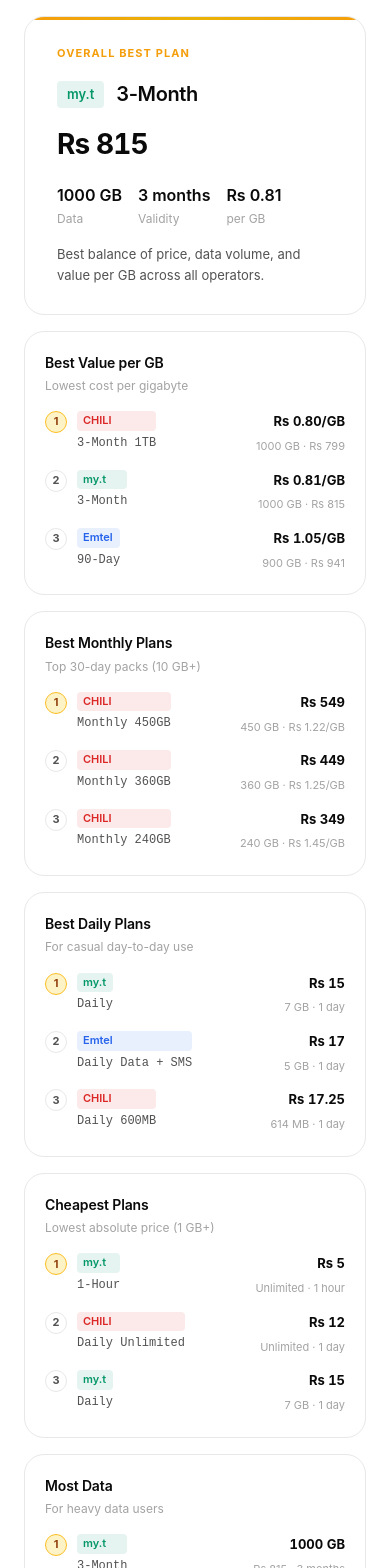
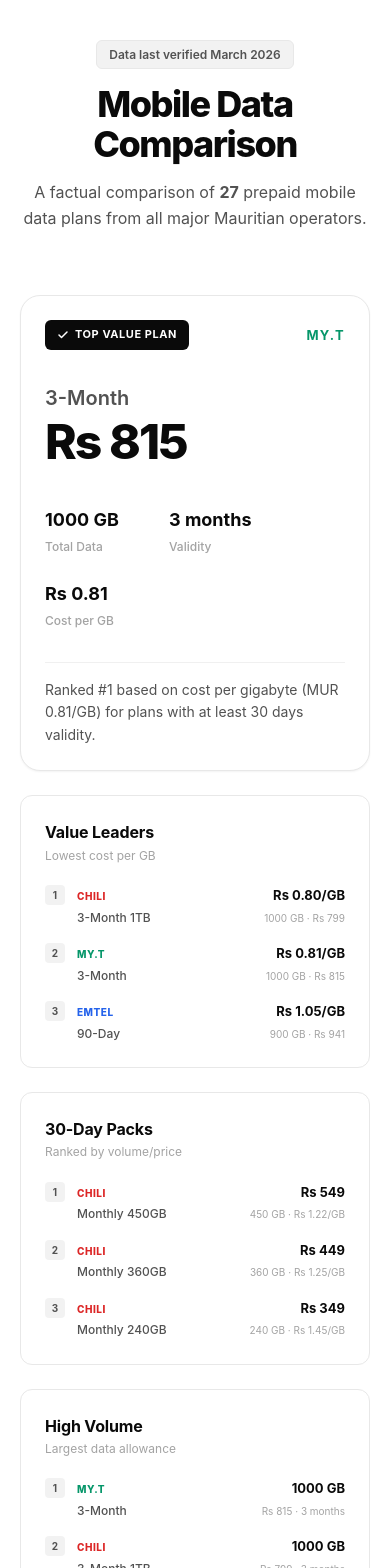
Before and after one commit to MrSunshyne/mauritius-internet-prices, a Nuxt app: page / in a window 390 px wide. Shown: the part 120-1688 px from the top of the page. Built offline with nearby package versions, Linux system fonts and the light colour scheme.

Commit message:
Redesign homepage with refined bento layout and interactions
Add hero summary section with large title, hover state on plan
items with rank highlight, cleaner card styling, inverted CTA
button, and factual description for the top value pick. Better
responsive breakpoints at 1024px and 768px.

```diff
--- a/app/pages/index.vue
+++ b/app/pages/index.vue
@@ -2,6 +2,12 @@
 import { plans, operators, type MobilePlan } from '~/data/plans'
 
 const { formatPrice, formatVolume, formatDuration, formatCostPerGb, costPerGb, costPerDay } = useMobilePlans()
+
+const hoveredPlanId = ref<string | number | null>(null)
+
+function setHover(id: string | number | null) {
+  hoveredPlanId.value = id
+}
 
 function operatorColor(slug: string): string {
   return operators.find(op => op.slug === slug)?.color ?? '#888'
@@ -72,158 +78,247 @@
 
 <template>
   <main class="main">
-    <!-- Overall Winner -->
+    <header class="summary">
+      <div class="summary-tag">Data last verified March 2026</div>
+      <h1 class="summary-title">Mobile Data Comparison</h1>
+      <p class="summary-desc">
+        A factual comparison of <strong>{{ plans.length }}</strong> prepaid mobile data plans from all major Mauritian operators.
+      </p>
+    </header>
+
     <div class="bento">
-      <div class="bento-winner">
-        <div class="winner-label">Overall Best Plan</div>
-        <div class="winner-content">
-          <div class="winner-header">
-            <span class="operator-badge large" :style="{ '--c': operatorColor(overallWinner.operatorSlug) }">
+      <!-- Top Value Recommendation -->
+      <section
+        class="bento-highlight"
+        :class="{ 'is-hovered': hoveredPlanId === overallWinner.id }"
+        @mouseenter="setHover(overallWinner.id)"
+        @mouseleave="setHover(null)"
+      >
+        <div class="highlight-header">
+          <div class="highlight-badge">
+            <svg width="12" height="12" viewBox="0 0 24 24" fill="none" stroke="currentColor" stroke-width="3">
+              <path d="M20 6L9 17l-5-5" stroke-linecap="round" stroke-linejoin="round"/>
+            </svg>
+            Top Value Plan
+          </div>
+          <span class="operator-tag" :style="{ '--c': operatorColor(overallWinner.operatorSlug) }">
             {{ overallWinner.operator }}
           </span>
-            <span class="winner-plan-name">{{ overallWinner.name }}</span>
         </div>
-          <div class="winner-price">{{ formatPrice(overallWinner.priceMur) }}</div>
-          <div class="winner-stats">
-            <div class="winner-stat">
-              <span class="winner-stat-value">{{ formatVolume(overallWinner) }}</span>
-              <span class="winner-stat-label">Data</span>
+
+        <div class="highlight-main">
+          <div class="highlight-info">
+            <h2 class="plan-name-large">{{ overallWinner.name }}</h2>
+            <div class="plan-price-large">{{ formatPrice(overallWinner.priceMur) }}</div>
           </div>
-            <div class="winner-stat">
-              <span class="winner-stat-value">{{ formatDuration(overallWinner.durationDays) }}</span>
-              <span class="winner-stat-label">Validity</span>
+
+          <div class="highlight-stats">
+            <div class="stat-box">
+              <span class="stat-value">{{ formatVolume(overallWinner) }}</span>
+              <span class="stat-label">Total Data</span>
             </div>
-            <div class="winner-stat">
-              <span class="winner-stat-value">{{ formatCostPerGb(overallWinner) }}</span>
-              <span class="winner-stat-label">per GB</span>
+            <div class="stat-box">
+              <span class="stat-value">{{ formatDuration(overallWinner.durationDays) }}</span>
+              <span class="stat-label">Validity</span>
             </div>
+            <div class="stat-box">
+              <span class="stat-value">{{ formatCostPerGb(overallWinner) }}</span>
+              <span class="stat-label">Cost per GB</span>
             </div>
-          <p class="winner-reason">
-            Best balance of price, data volume, and value per GB across all operators.
-          </p>
           </div>
         </div>
 
+        <p class="data-reason">
+          Ranked #1 based on cost per gigabyte (MUR {{ costPerGb(overallWinner)?.toFixed(2) }}/GB) for plans with at least 30 days validity.
+        </p>
+      </section>
+
       <!-- Best Value per GB -->
-      <div class="bento-card">
-        <h2 class="card-title">Best Value per GB</h2>
-        <p class="card-subtitle">Lowest cost per gigabyte</p>
-        <div class="card-plans">
-          <div v-for="(plan, i) in bestValuePerGb" :key="plan.id" class="plan-row">
-            <span class="rank" :class="`rank-${i + 1}`">{{ i + 1 }}</span>
-            <div class="plan-info">
-              <span class="operator-badge small" :style="{ '--c': operatorColor(plan.operatorSlug) }">{{ plan.operator }}</span>
-              <span class="plan-label">{{ plan.name }}</span>
+      <section class="bento-card">
+        <div class="card-header">
+          <h3 class="card-title">Value Leaders</h3>
+          <p class="card-desc">Lowest cost per GB</p>
         </div>
-            <div class="plan-meta">
-              <strong>{{ formatCostPerGb(plan) }}/GB</strong>
-              <span class="plan-detail">{{ formatVolume(plan) }} &middot; {{ formatPrice(plan.priceMur) }}</span>
+        <div class="plan-list">
+          <div
+            v-for="(plan, i) in bestValuePerGb"
+            :key="plan.id"
+            class="plan-item"
+            :class="{ 'is-hovered': hoveredPlanId === plan.id }"
+            @mouseenter="setHover(plan.id)"
+            @mouseleave="setHover(null)"
+          >
+            <div class="plan-rank">{{ i + 1 }}</div>
+            <div class="plan-body">
+              <div class="plan-top">
+                <span class="plan-op" :style="{ color: operatorColor(plan.operatorSlug) }">{{ plan.operator }}</span>
+                <span class="plan-val">{{ formatCostPerGb(plan) }}/GB</span>
+              </div>
+              <div class="plan-bottom">
+                <span class="plan-name">{{ plan.name }}</span>
+                <span class="plan-meta">{{ formatVolume(plan) }} &middot; {{ formatPrice(plan.priceMur) }}</span>
               </div>
             </div>
           </div>
         </div>
+      </section>
 
       <!-- Best Monthly -->
-      <div class="bento-card">
-        <h2 class="card-title">Best Monthly Plans</h2>
-        <p class="card-subtitle">Top 30-day packs (10 GB+)</p>
-        <div class="card-plans">
-          <div v-for="(plan, i) in bestMonthly" :key="plan.id" class="plan-row">
-            <span class="rank" :class="`rank-${i + 1}`">{{ i + 1 }}</span>
-            <div class="plan-info">
-              <span class="operator-badge small" :style="{ '--c': operatorColor(plan.operatorSlug) }">{{ plan.operator }}</span>
-              <span class="plan-label">{{ plan.name }}</span>
+      <section class="bento-card">
+        <div class="card-header">
+          <h3 class="card-title">30-Day Packs</h3>
+          <p class="card-desc">Ranked by volume/price</p>
         </div>
-            <div class="plan-meta">
-              <strong>{{ formatPrice(plan.priceMur) }}</strong>
-              <span class="plan-detail">{{ formatVolume(plan) }} &middot; {{ formatCostPerGb(plan) }}/GB</span>
+        <div class="plan-list">
+          <div
+            v-for="(plan, i) in bestMonthly"
+            :key="plan.id"
+            class="plan-item"
+            :class="{ 'is-hovered': hoveredPlanId === plan.id }"
+            @mouseenter="setHover(plan.id)"
+            @mouseleave="setHover(null)"
+          >
+            <div class="plan-rank">{{ i + 1 }}</div>
+            <div class="plan-body">
+              <div class="plan-top">
+                <span class="plan-op" :style="{ color: operatorColor(plan.operatorSlug) }">{{ plan.operator }}</span>
+                <span class="plan-val">{{ formatPrice(plan.priceMur) }}</span>
+              </div>
+              <div class="plan-bottom">
+                <span class="plan-name">{{ plan.name }}</span>
+                <span class="plan-meta">{{ formatVolume(plan) }} &middot; {{ formatCostPerGb(plan) }}/GB</span>
               </div>
             </div>
           </div>
         </div>
+      </section>
 
-      <!-- Best Daily -->
-      <div class="bento-card">
-        <h2 class="card-title">Best Daily Plans</h2>
-        <p class="card-subtitle">For casual day-to-day use</p>
-        <div class="card-plans">
-          <div v-for="(plan, i) in bestDaily" :key="plan.id" class="plan-row">
-            <span class="rank" :class="`rank-${i + 1}`">{{ i + 1 }}</span>
-            <div class="plan-info">
-              <span class="operator-badge small" :style="{ '--c': operatorColor(plan.operatorSlug) }">{{ plan.operator }}</span>
-              <span class="plan-label">{{ plan.name }}</span>
+      <!-- Most Data -->
+      <section class="bento-card">
+        <div class="card-header">
+          <h3 class="card-title">High Volume</h3>
+          <p class="card-desc">Largest data allowance</p>
         </div>
-            <div class="plan-meta">
-              <strong>{{ formatPrice(plan.priceMur) }}</strong>
-              <span class="plan-detail">{{ formatVolume(plan) }} &middot; 1 day</span>
+        <div class="plan-list">
+          <div
+            v-for="(plan, i) in bestHeavyUsers"
+            :key="plan.id"
+            class="plan-item"
+            :class="{ 'is-hovered': hoveredPlanId === plan.id }"
+            @mouseenter="setHover(plan.id)"
+            @mouseleave="setHover(null)"
+          >
+            <div class="plan-rank">{{ i + 1 }}</div>
+            <div class="plan-body">
+              <div class="plan-top">
+                <span class="plan-op" :style="{ color: operatorColor(plan.operatorSlug) }">{{ plan.operator }}</span>
+                <span class="plan-val">{{ formatVolume(plan) }}</span>
+              </div>
+              <div class="plan-bottom">
+                <span class="plan-name">{{ plan.name }}</span>
+                <span class="plan-meta">{{ formatPrice(plan.priceMur) }} &middot; {{ formatDuration(plan.durationDays) }}</span>
               </div>
             </div>
           </div>
         </div>
+      </section>
 
-      <!-- Cheapest -->
-      <div class="bento-card">
-        <h2 class="card-title">Cheapest Plans</h2>
-        <p class="card-subtitle">Lowest absolute price (1 GB+)</p>
-        <div class="card-plans">
-          <div v-for="(plan, i) in cheapestPlans" :key="plan.id" class="plan-row">
-            <span class="rank" :class="`rank-${i + 1}`">{{ i + 1 }}</span>
-            <div class="plan-info">
-              <span class="operator-badge small" :style="{ '--c': operatorColor(plan.operatorSlug) }">{{ plan.operator }}</span>
-              <span class="plan-label">{{ plan.name }}</span>
+      <!-- Best Daily -->
+      <section class="bento-card">
+        <div class="card-header">
+          <h3 class="card-title">Short Term</h3>
+          <p class="card-desc">Daily data packages</p>
         </div>
-            <div class="plan-meta">
-              <strong>{{ formatPrice(plan.priceMur) }}</strong>
-              <span class="plan-detail">{{ formatVolume(plan) }} &middot; {{ formatDuration(plan.durationDays) }}</span>
+        <div class="plan-list">
+          <div
+            v-for="(plan, i) in bestDaily"
+            :key="plan.id"
+            class="plan-item"
+            :class="{ 'is-hovered': hoveredPlanId === plan.id }"
+            @mouseenter="setHover(plan.id)"
+            @mouseleave="setHover(null)"
+          >
+            <div class="plan-rank">{{ i + 1 }}</div>
+            <div class="plan-body">
+              <div class="plan-top">
+                <span class="plan-op" :style="{ color: operatorColor(plan.operatorSlug) }">{{ plan.operator }}</span>
+                <span class="plan-val">{{ formatPrice(plan.priceMur) }}</span>
+              </div>
+              <div class="plan-bottom">
+                <span class="plan-name">{{ plan.name }}</span>
+                <span class="plan-meta">{{ formatVolume(plan) }} &middot; 1 day</span>
               </div>
             </div>
           </div>
         </div>
+      </section>
 
-      <!-- Most Data -->
-      <div class="bento-card">
-        <h2 class="card-title">Most Data</h2>
-        <p class="card-subtitle">For heavy data users</p>
-        <div class="card-plans">
-          <div v-for="(plan, i) in bestHeavyUsers" :key="plan.id" class="plan-row">
-            <span class="rank" :class="`rank-${i + 1}`">{{ i + 1 }}</span>
-            <div class="plan-info">
-              <span class="operator-badge small" :style="{ '--c': operatorColor(plan.operatorSlug) }">{{ plan.operator }}</span>
-              <span class="plan-label">{{ plan.name }}</span>
+      <!-- Cheapest -->
+      <section class="bento-card">
+        <div class="card-header">
+          <h3 class="card-title">Budget Entry</h3>
+          <p class="card-desc">Lowest absolute price</p>
         </div>
-            <div class="plan-meta">
-              <strong>{{ formatVolume(plan) }}</strong>
-              <span class="plan-detail">{{ formatPrice(plan.priceMur) }} &middot; {{ formatDuration(plan.durationDays) }}</span>
+        <div class="plan-list">
+          <div
+            v-for="(plan, i) in cheapestPlans"
+            :key="plan.id"
+            class="plan-item"
+            :class="{ 'is-hovered': hoveredPlanId === plan.id }"
+            @mouseenter="setHover(plan.id)"
+            @mouseleave="setHover(null)"
+          >
+            <div class="plan-rank">{{ i + 1 }}</div>
+            <div class="plan-body">
+              <div class="plan-top">
+                <span class="plan-op" :style="{ color: operatorColor(plan.operatorSlug) }">{{ plan.operator }}</span>
+                <span class="plan-val">{{ formatPrice(plan.priceMur) }}</span>
+              </div>
+              <div class="plan-bottom">
+                <span class="plan-name">{{ plan.name }}</span>
+                <span class="plan-meta">{{ formatVolume(plan) }} &middot; {{ formatDuration(plan.durationDays) }}</span>
               </div>
             </div>
           </div>
         </div>
+      </section>
 
       <!-- Best Long-term -->
-      <div class="bento-card">
-        <h2 class="card-title">Best Long-term</h2>
-        <p class="card-subtitle">60+ day bulk plans</p>
-        <div class="card-plans">
-          <div v-for="(plan, i) in bestLongTerm" :key="plan.id" class="plan-row">
-            <span class="rank" :class="`rank-${i + 1}`">{{ i + 1 }}</span>
-            <div class="plan-info">
-              <span class="operator-badge small" :style="{ '--c': operatorColor(plan.operatorSlug) }">{{ plan.operator }}</span>
-              <span class="plan-label">{{ plan.name }}</span>
+      <section class="bento-card">
+        <div class="card-header">
+          <h3 class="card-title">Long-term Bulk</h3>
+          <p class="card-desc">60+ days validity</p>
         </div>
-            <div class="plan-meta">
-              <strong>{{ formatCostPerGb(plan) }}/GB</strong>
-              <span class="plan-detail">{{ formatVolume(plan) }} &middot; {{ formatPrice(plan.priceMur) }}</span>
+        <div class="plan-list">
+          <div
+            v-for="(plan, i) in bestLongTerm"
+            :key="plan.id"
+            class="plan-item"
+            :class="{ 'is-hovered': hoveredPlanId === plan.id }"
+            @mouseenter="setHover(plan.id)"
+            @mouseleave="setHover(null)"
+          >
+            <div class="plan-rank">{{ i + 1 }}</div>
+            <div class="plan-body">
+              <div class="plan-top">
+                <span class="plan-op" :style="{ color: operatorColor(plan.operatorSlug) }">{{ plan.operator }}</span>
+                <span class="plan-val">{{ formatCostPerGb(plan) }}/GB</span>
+              </div>
+              <div class="plan-bottom">
+                <span class="plan-name">{{ plan.name }}</span>
+                <span class="plan-meta">{{ formatVolume(plan) }} &middot; {{ formatPrice(plan.priceMur) }}</span>
               </div>
             </div>
           </div>
         </div>
+      </section>
     </div>
 
-    <div class="cta-row">
-      <NuxtLink to="/compare" class="cta-link">
-        View all 27 plans in the full comparison table
-        <svg width="14" height="14" viewBox="0 0 16 16" fill="none">
-          <path d="M3 8h10M9 4l4 4-4 4" stroke="currentColor" stroke-width="1.5" stroke-linecap="round" stroke-linejoin="round" />
+    <div class="cta-section">
+      <NuxtLink to="/compare" class="cta-button">
+        View All {{ plans.length }} Comparative Data
+        <svg width="16" height="16" viewBox="0 0 16 16" fill="none">
+          <path d="M3 8h10M9 4l4 4-4 4" stroke="currentColor" stroke-width="2" stroke-linecap="round" stroke-linejoin="round" />
         </svg>
       </NuxtLink>
     </div>
@@ -232,255 +327,291 @@
 
 <style scoped>
 .main {
-  max-width: 1100px;
+  max-width: 1200px;
   margin: 0 auto;
-  padding: 24px 24px 48px;
+  padding: 64px 24px;
 }
 
+/* Summary Section */
+.summary {
+  text-align: center;
+  margin-bottom: 64px;
+}
+
+.summary-tag {
+  display: inline-block;
+  padding: 4px 12px;
+  background: var(--accent-soft);
+  border: 1px solid var(--border);
+  border-radius: 6px;
+  font-size: 12px;
+  font-weight: 600;
+  color: var(--text-secondary);
+  margin-bottom: 16px;
+}
+
+.summary-title {
+  font-size: clamp(32px, 6vw, 56px);
+  line-height: 1.1;
+  font-weight: 800;
+  letter-spacing: -0.04em;
+  margin-bottom: 16px;
+}
+
+.summary-desc {
+  font-size: 16px;
+  color: var(--text-secondary);
+  max-width: 500px;
+  margin: 0 auto;
+  line-height: 1.6;
+}
+
+/* Bento Grid */
 .bento {
   display: grid;
   grid-template-columns: repeat(3, 1fr);
-  gap: 16px;
+  gap: 24px;
 }
 
-/* Winner card spans full width */
-.bento-winner {
+/* Highlight Card */
+.bento-highlight {
   grid-column: 1 / -1;
   background: var(--surface);
   border: 1px solid var(--border);
   border-radius: var(--radius-lg);
-  padding: 28px 32px;
-  position: relative;
-  overflow: hidden;
+  padding: 40px;
+  display: flex;
+  flex-direction: column;
+  gap: 32px;
+  box-shadow: var(--shadow-sm);
+  transition: all 0.3s cubic-bezier(0.4, 0, 0.2, 1);
 }
 
-.bento-winner::before {
-  content: '';
-  position: absolute;
-  top: 0;
-  left: 0;
-  right: 0;
-  height: 3px;
-  background: linear-gradient(90deg, #f59e0b, #eab308, #f59e0b);
+.bento-highlight.is-hovered {
+  border-color: var(--text);
+  box-shadow: var(--shadow-md);
+  transform: translateY(-2px);
 }
 
-.winner-label {
+.highlight-header {
+  display: flex;
+  justify-content: space-between;
+  align-items: center;
+}
+
+.highlight-badge {
+  display: flex;
+  align-items: center;
+  gap: 6px;
+  background: var(--text);
+  color: var(--bg);
+  padding: 6px 12px;
+  border-radius: 6px;
   font-size: 11px;
   font-weight: 700;
   text-transform: uppercase;
-  letter-spacing: 0.1em;
-  color: #f59e0b;
-  margin-bottom: 16px;
+  letter-spacing: 0.05em;
 }
 
-.winner-content {
+.operator-tag {
+  font-weight: 700;
+  color: var(--c);
+  font-size: 13px;
+  text-transform: uppercase;
+  letter-spacing: 0.1em;
+}
+
+.highlight-main {
+  display: flex;
+  justify-content: space-between;
+  align-items: flex-end;
+  gap: 40px;
+  flex-wrap: wrap;
+}
+
+.plan-name-large {
+  font-size: 20px;
+  font-weight: 600;
+  color: var(--text-secondary);
+  margin-bottom: 4px;
+}
+
+.plan-price-large {
+  font-size: 64px;
+  font-weight: 800;
+  letter-spacing: -0.04em;
+  line-height: 1;
+  color: var(--text);
+}
+
+.highlight-stats {
+  display: flex;
+  gap: 32px 48px;
+  flex-wrap: wrap;
+}
+
+.stat-box {
   display: flex;
   flex-direction: column;
-  gap: 12px;
+  gap: 2px;
+  min-width: 100px;
 }
 
-.winner-header {
-  display: flex;
-  align-items: center;
-  gap: 12px;
+.stat-value {
+  font-size: 20px;
+  font-weight: 700;
+  color: var(--text);
 }
 
-.winner-plan-name {
-  font-size: 20px;
-  font-weight: 600;
-  letter-spacing: -0.02em;
+.stat-label {
+  font-size: 12px;
+  color: var(--text-muted);
+  font-weight: 500;
 }
 
-.winner-price {
-  font-size: 36px;
-  font-weight: 700;
-  letter-spacing: -0.03em;
-  font-variant-numeric: tabular-nums;
+.data-reason {
+  font-size: 14px;
+  color: var(--text-secondary);
+  max-width: 600px;
+  line-height: 1.6;
+  padding-top: 16px;
+  border-top: 1px solid var(--border-subtle);
 }
 
-.winner-stats {
+/* Category Cards */
+.bento-card {
+  background: var(--surface);
+  border: 1px solid var(--border);
+  border-radius: var(--radius-md);
+  padding: 24px;
   display: flex;
-  gap: 32px;
-  margin-top: 4px;
+  flex-direction: column;
+  gap: 20px;
 }
 
-.winner-stat {
-  display: flex;
-  flex-direction: column;
+.card-title {
+  font-size: 16px;
+  font-weight: 700;
+  letter-spacing: -0.01em;
 }
 
-.winner-stat-value {
-  font-size: 16px;
-  font-weight: 600;
-}
-
-.winner-stat-label {
+.card-desc {
   font-size: 12px;
   color: var(--text-muted);
 }
 
-.winner-reason {
-  font-size: 13px;
-  color: var(--text-secondary);
-  margin-top: 4px;
+.plan-list {
+  display: flex;
+  flex-direction: column;
+  gap: 16px;
 }
 
-/* Category cards */
-.bento-card {
-  background: var(--surface);
-  border: 1px solid var(--border);
-  border-radius: var(--radius-lg);
-  padding: 20px;
+.plan-item {
   display: flex;
-  flex-direction: column;
+  gap: 12px;
+  align-items: flex-start;
+  padding: 8px;
+  margin: -8px;
+  border-radius: 8px;
+  transition: all 0.2s cubic-bezier(0.4, 0, 0.2, 1);
+  cursor: default;
 }
 
-.card-title {
-  font-size: 14px;
-  font-weight: 600;
-  letter-spacing: -0.01em;
-  margin-bottom: 2px;
+.plan-item.is-hovered {
+  background: var(--accent-soft);
+  box-shadow: 0 0 0 1px var(--border);
 }
 
-.card-subtitle {
-  font-size: 12px;
-  color: var(--text-muted);
-  margin-bottom: 16px;
-}
-
-.card-plans {
-  display: flex;
-  flex-direction: column;
-  gap: 12px;
-}
-
-.plan-row {
-  display: flex;
-  align-items: flex-start;
-  gap: 10px;
-}
-
-.rank {
-  width: 22px;
-  height: 22px;
-  border-radius: 50%;
+.plan-rank {
+  width: 20px;
+  height: 20px;
   display: flex;
   align-items: center;
   justify-content: center;
-  font-size: 11px;
+  background: var(--accent-soft);
+  border-radius: 4px;
+  font-size: 10px;
   font-weight: 700;
+  color: var(--text-secondary);
   flex-shrink: 0;
-  background: var(--bg);
-  color: var(--text-secondary);
-  border: 1px solid var(--border);
+  transition: all 0.2s;
 }
 
-.rank-1 {
-  background: #fef3c7;
-  color: #92400e;
-  border-color: #fbbf24;
+.plan-item.is-hovered .plan-rank {
+  background: var(--text);
+  color: var(--bg);
 }
 
-html.dark .rank-1 {
-  background: #422006;
-  color: #fbbf24;
-  border-color: #92400e;
+.plan-body {
+  flex: 1;
+  display: flex;
+  flex-direction: column;
+  gap: 2px;
 }
 
-.plan-info {
+.plan-top, .plan-bottom {
   display: flex;
-  flex-direction: column;
-  gap: 3px;
-  min-width: 0;
+  justify-content: space-between;
+  align-items: baseline;
 }
 
-.plan-label {
+.plan-op {
+  font-size: 10px;
+  font-weight: 800;
+  text-transform: uppercase;
+  letter-spacing: 0.05em;
+}
+
+.plan-val {
+  font-size: 13px;
+  font-weight: 700;
+}
+
+.plan-name {
   font-size: 12px;
   color: var(--text-secondary);
-  font-family: var(--font-mono);
+  font-weight: 500;
 }
 
 .plan-meta {
-  margin-left: auto;
-  text-align: right;
-  flex-shrink: 0;
-}
-
-.plan-meta strong {
-  display: block;
-  font-size: 13px;
-  font-variant-numeric: tabular-nums;
-}
-
-.plan-detail {
-  font-size: 11px;
+  font-size: 10px;
   color: var(--text-muted);
-  white-space: nowrap;
-}
-
-/* Badges */
-.operator-badge {
-  display: inline-block;
-  font-weight: 600;
-  border-radius: 4px;
-  color: var(--c);
-  background: color-mix(in srgb, var(--c) 10%, transparent);
-  white-space: nowrap;
-}
-
-.operator-badge.large {
-  padding: 3px 10px;
-  font-size: 13px;
-}
-
-.operator-badge.small {
-  padding: 1px 6px;
-  font-size: 11px;
 }
 
 /* CTA */
-.cta-row {
-  margin-top: 24px;
+.cta-section {
+  margin-top: 48px;
   text-align: center;
 }
 
-.cta-link {
+.cta-button {
   display: inline-flex;
   align-items: center;
-  gap: 6px;
-  padding: 10px 20px;
+  gap: 8px;
+  background: var(--text);
+  color: var(--bg);
+  padding: 12px 24px;
+  border-radius: 8px;
   font-size: 14px;
-  font-weight: 500;
-  color: var(--text-secondary);
-  border: 1px solid var(--border);
-  border-radius: var(--radius);
-  background: var(--surface);
-  transition: all 0.15s;
+  font-weight: 600;
+  transition: opacity 0.2s;
 }
 
-.cta-link:hover {
-  color: var(--text);
-  border-color: var(--text-muted);
+.cta-button:hover {
+  opacity: 0.9;
 }
 
-@media (max-width: 900px) {
-  .bento {
-    grid-template-columns: repeat(2, 1fr);
-  }
+@media (max-width: 1024px) {
+  .bento { grid-template-columns: repeat(2, 1fr); }
 }
 
-@media (max-width: 600px) {
-  .bento {
-    grid-template-columns: 1fr;
-  }
-
-  .winner-stats {
-    flex-wrap: wrap;
-    gap: 16px;
-  }
-
-  .winner-price {
-    font-size: 28px;
-  }
+@media (max-width: 768px) {
+  .main { padding: 48px 20px; }
+  .summary-title { font-size: 36px; }
+  .bento { grid-template-columns: 1fr; }
+  .bento-highlight { padding: 24px; }
+  .plan-price-large { font-size: 48px; }
+  .highlight-stats { gap: 24px; width: 100%; }
+  .stat-value { font-size: 18px; }
 }
 </style>
```
Lines whose indentation alone changed are shown as unchanged.
